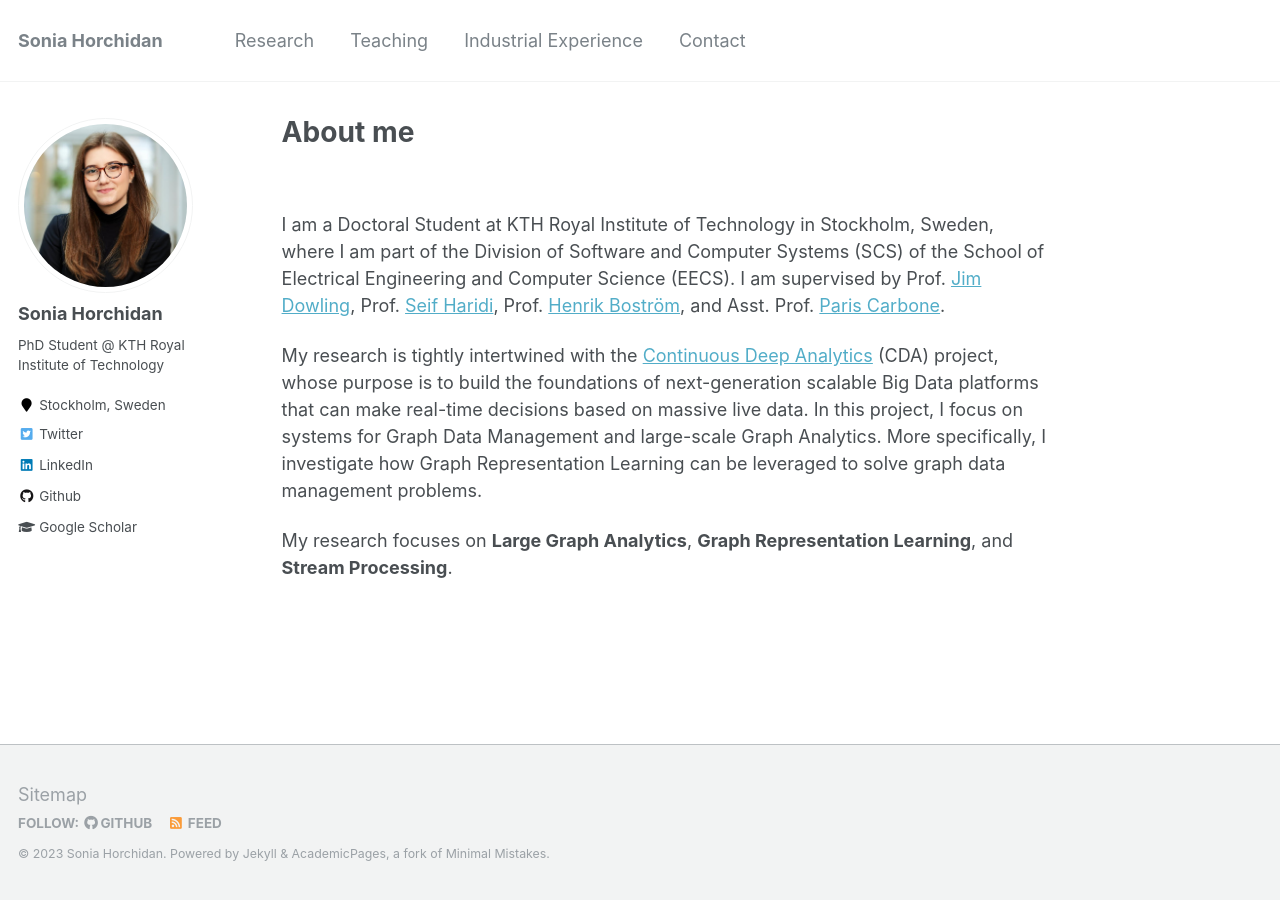
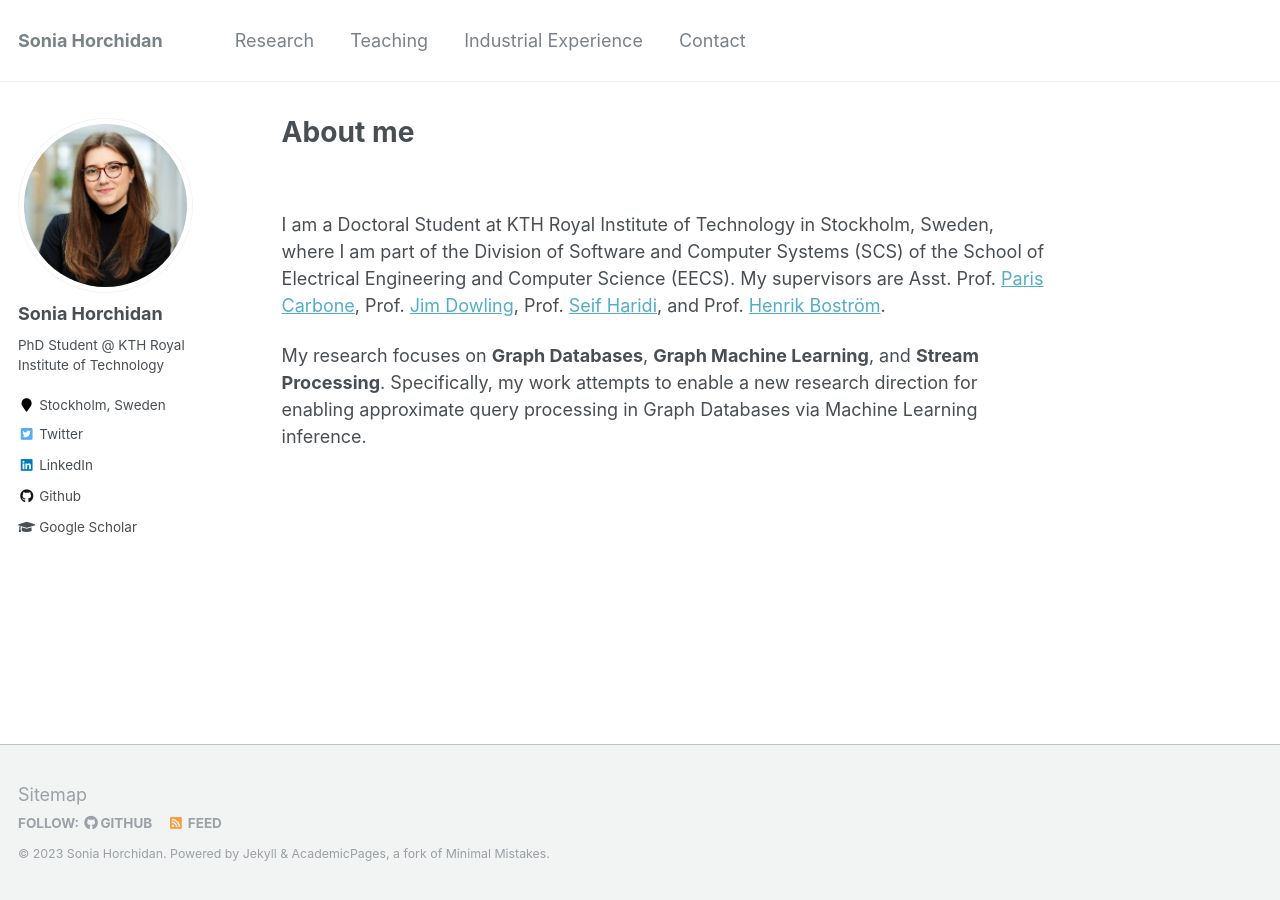
Before and after one commit to soniahorchidan/soniahorchidan.github.io, a Jekyll site: the page built from _pages/about.md, in a window 1280 px wide. Built offline with Jekyll 4.4.1, drawn with Linux system fonts in a browser that asks for light colours.

Commit message:
Update about.md

```diff
--- a/_pages/about.md
+++ b/_pages/about.md
@@ -9,8 +9,6 @@ redirect_from:
 ---
 <br>
 
-I am a Doctoral Student at KTH Royal Institute of Technology in Stockholm, Sweden, where I am part of the Division of Software and Computer Systems (SCS) of the School of Electrical Engineering and Computer Science (EECS). I am supervised by Prof. [Jim Dowling](https://www.kth.se/profile/jdowling), Prof. [Seif Haridi](https://www.kth.se/profile/haridi), Prof. [Henrik Boström](https://www.kth.se/profile/henbos), and Asst. Prof. [Paris Carbone](https://www.kth.se/profile/parisc).
+I am a Doctoral Student at KTH Royal Institute of Technology in Stockholm, Sweden, where I am part of the Division of Software and Computer Systems (SCS) of the School of Electrical Engineering and Computer Science (EECS). My supervisors are Asst. Prof. [Paris Carbone](https://www.kth.se/profile/parisc), Prof. [Jim Dowling](https://www.kth.se/profile/jdowling), Prof. [Seif Haridi](https://www.kth.se/profile/haridi), and Prof. [Henrik Boström](https://www.kth.se/profile/henbos).
 
-My research is tightly intertwined with the [Continuous Deep Analytics](https://cda-group.github.io/) (CDA) project, whose purpose is to build the foundations of next-generation scalable Big Data platforms that can make real-time decisions based on massive live data. In this project, I focus on systems for Graph Data Management and large-scale Graph Analytics. More specifically, I investigate how Graph Representation Learning can be leveraged to solve graph data management problems.
-
-My research focuses on <b>Large Graph Analytics</b>, <b>Graph Representation Learning</b>, and <b>Stream Processing</b>.
+My research focuses on <b>Graph Databases</b>, <b>Graph Machine Learning</b>, and <b>Stream Processing</b>. Specifically, my work attempts to enable a new research direction for enabling approximate query processing in Graph Databases via Machine Learning inference.
```
